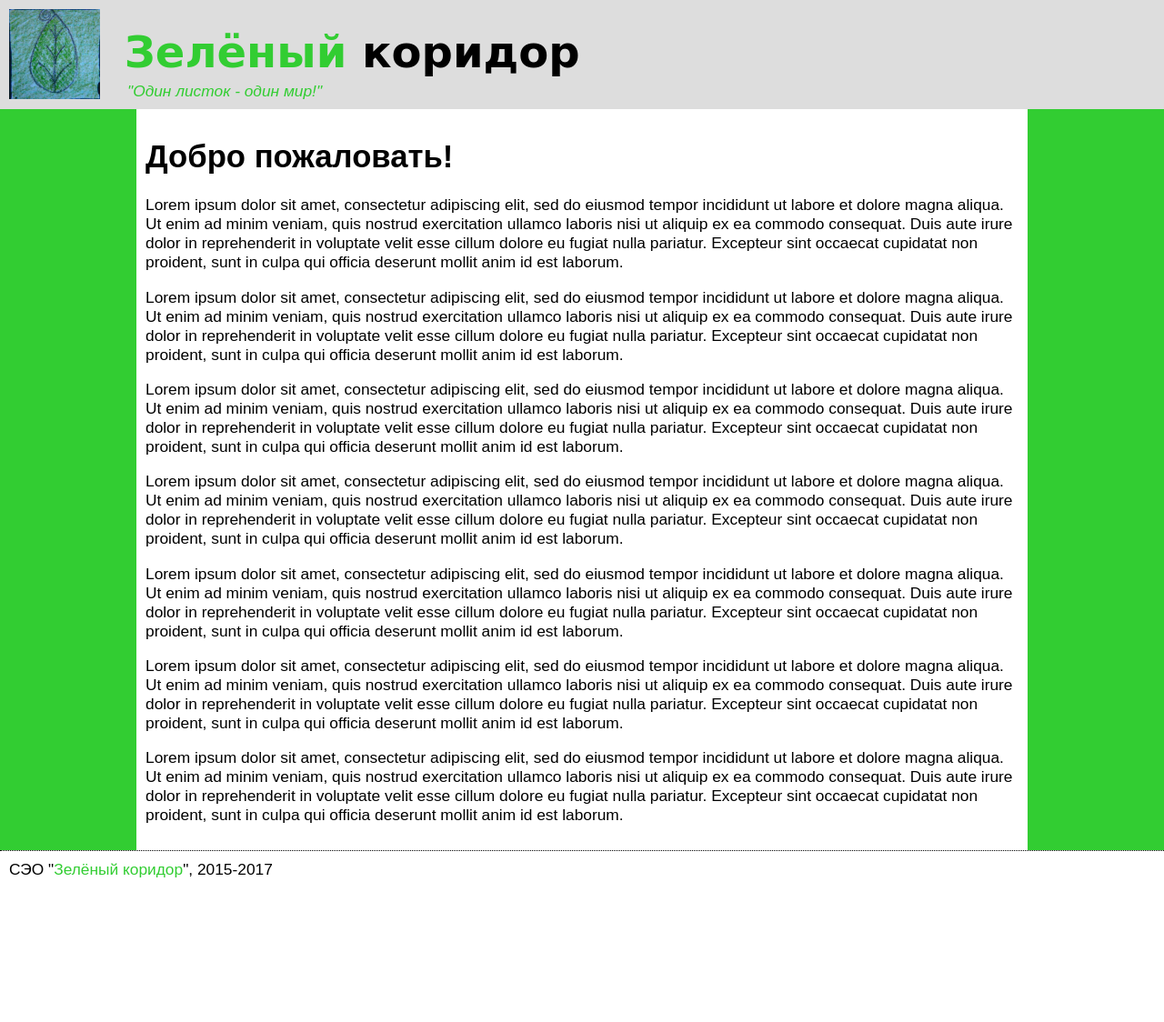
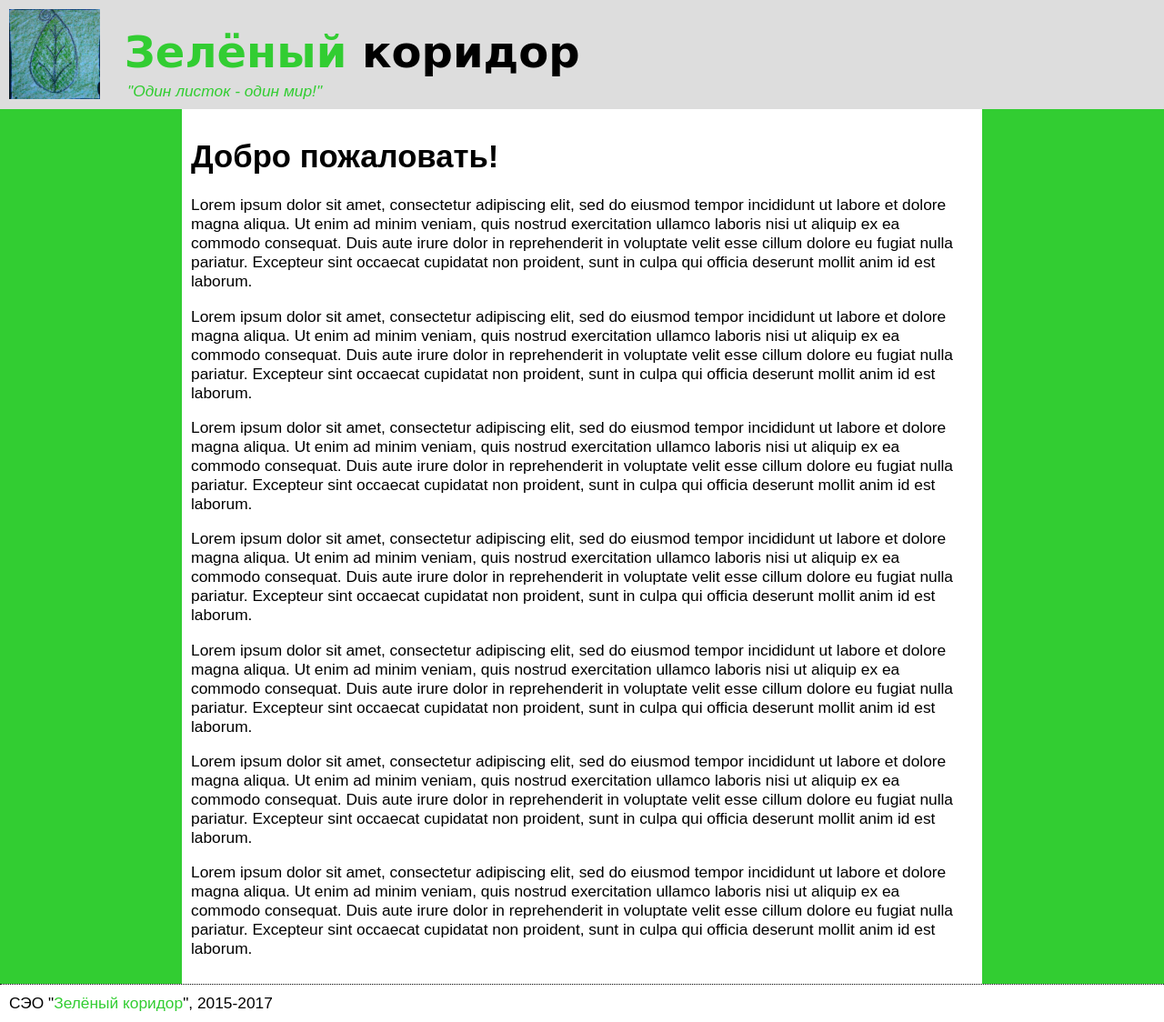
Before and after one commit to elkcl/zelkor.github.io, a Jekyll site: the page built from index.html, in a window 1280 px wide. Shown: the whole page at 91% size. Built offline with Jekyll 4.4.1, drawn with Linux system fonts in a browser that asks for light colours; before the commit the page ends 977 px from its top, so only the background shows below that.

Commit message:
Увеличил поля

```diff
--- a/css/main.css
+++ b/css/main.css
@@ -34,7 +34,7 @@ footer {
 }
 
 #main {
-	margin: 0px 150px;
+	margin: 0px 200px;
 	padding: 10px;
 	background-color: #fff;
 }
```
